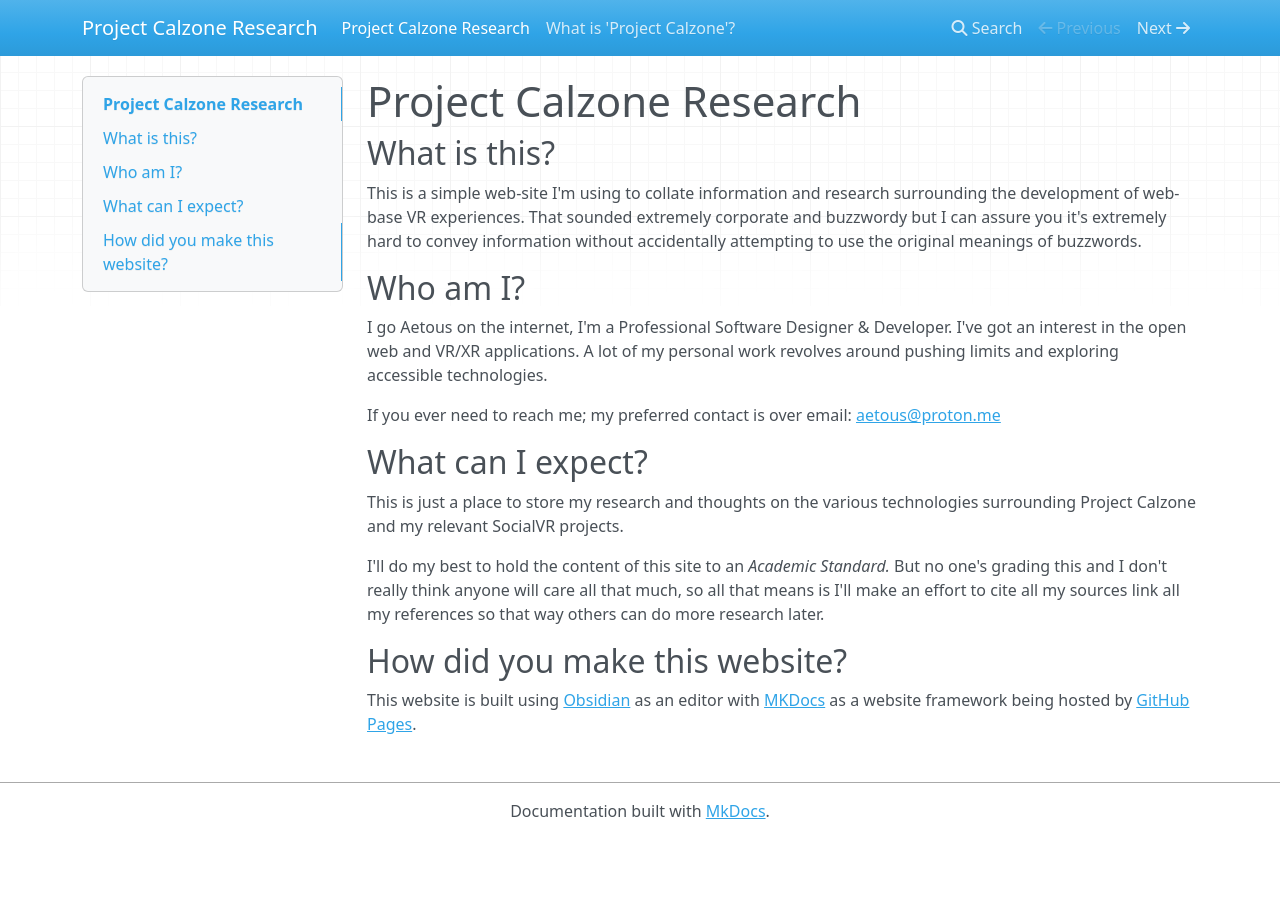
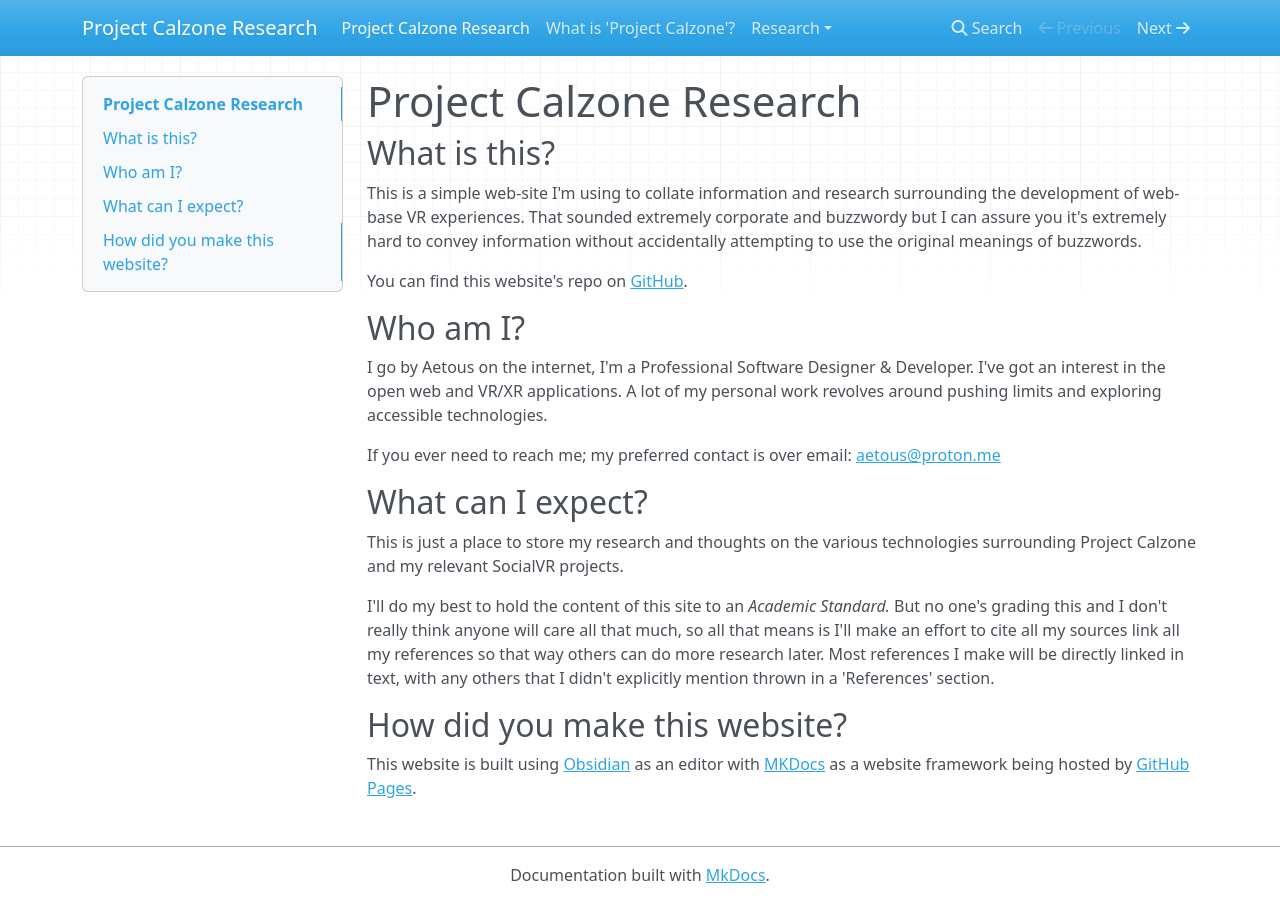
Before and after one commit to EhoNo1/Calzone-Research, an MkDocs documentation site: the page built from docs/index.md, in a window 1280 px wide. Built offline with MkDocs 1.6.1, drawn with Linux system fonts in a browser that asks for light colours; nearby versions of some CDN libraries.

Commit message:
Added a few links to the first page

```diff
--- a/docs/index.md
+++ b/docs/index.md
@@ -1,13 +1,15 @@
 # Project Calzone Research
 ## What is this?
 This is a simple web-site I'm using to collate information and research surrounding the development of web-base VR experiences. That sounded extremely corporate and buzzwordy but I can assure you it's extremely hard to convey information without accidentally attempting to use the original meanings of buzzwords.
+
+You can find this website's repo on [GitHub](https://github.com/EhoNo1/Calzone-Research).
 ## Who am I?
-I go Aetous on the internet, I'm a Professional Software Designer & Developer. I've got an interest in the open web and VR/XR applications. A lot of my personal work revolves around pushing limits and exploring accessible technologies.
+I go by Aetous on the internet, I'm a Professional Software Designer & Developer. I've got an interest in the open web and VR/XR applications. A lot of my personal work revolves around pushing limits and exploring accessible technologies.
 
 If you ever need to reach me; my preferred contact is over email: [aetous@proton.me](mailto:aetous@proton.me)
 ## What can I expect?
 This is just a place to store my research and thoughts on the various technologies surrounding Project Calzone and my relevant SocialVR projects.
 
-I'll do my best to hold the content of this site to an *Academic Standard.* But no one's grading this and I don't really think anyone will care all that much, so all that means is I'll make an effort to cite all my sources link all my references so that way others can do more research later.
+I'll do my best to hold the content of this site to an *Academic Standard.* But no one's grading this and I don't really think anyone will care all that much, so all that means is I'll make an effort to cite all my sources link all my references so that way others can do more research later. Most references I make will be directly linked in text, with any others that I didn't explicitly mention thrown in a 'References' section.
 ## How did you make this website?
 This website is built using [Obsidian](https://obsidian.md/download) as an editor with [MKDocs](https://www.mkdocs.org/) as a website framework being hosted by [GitHub Pages](https://pages.github.com/).
```
Also changed, not shown: README.md (+3 -4 lines), docs/Research/3D Worlds and The Web.md (added, +10 -0 lines), 1 other file.
